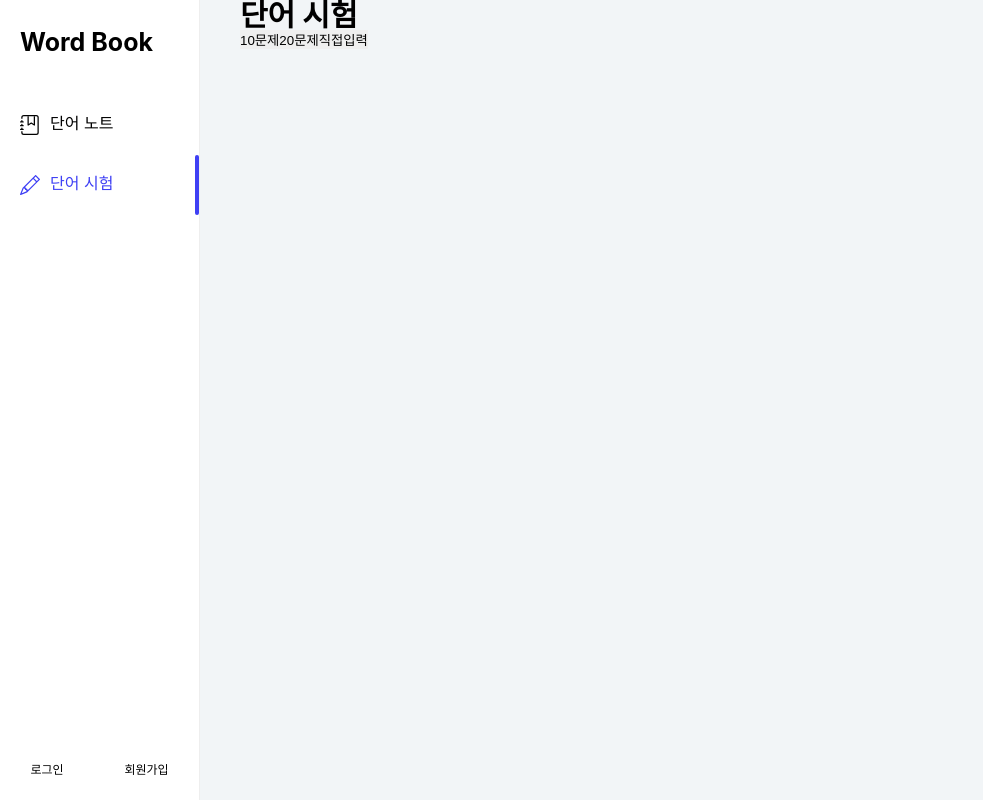
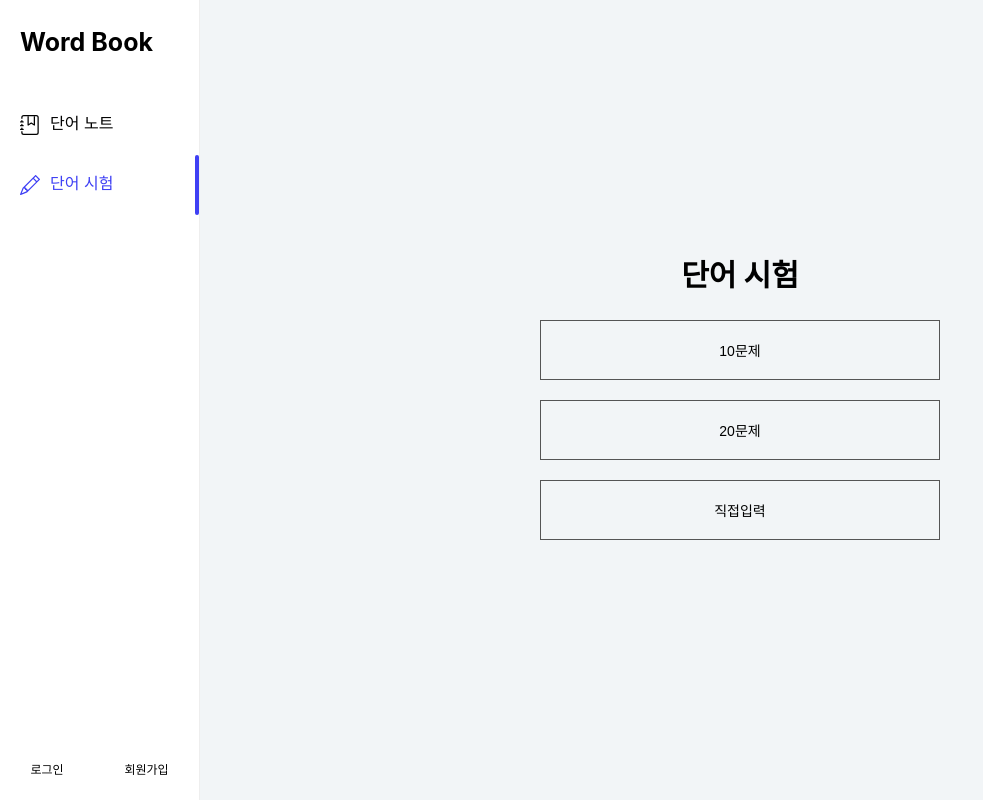
Before and after one commit to Shape2ee/Word-book, a React (Vite) app: page /test in a window 1280 px wide. Shown: the whole page, without its empty margins (0-983 px from the left). Built offline with nearby package versions, Linux system fonts and the light colour scheme; a web font is replaced by a local one.

Commit message:
Markup: Add wordtest page style

```diff
--- a/src/pages/WordTest/index.tsx
+++ b/src/pages/WordTest/index.tsx
@@ -6,6 +6,7 @@ import Modal from '@components/Modal';
 import { countNumber } from '@customModules/gameSlice';
 import { useAppDispatch } from '@hooks/reduxHooks';
 import { useNavigate } from 'react-router-dom';
+import Button from '@components/Button'
 
 const WordTest = () => {
   const [isModal,  setModal] = useState<boolean>(false)
@@ -46,12 +47,12 @@ const WordTest = () => {
     <div className={$.word_test_container}>
       {isModal && <Modal text={`${ModalText} 문제의 단어 시험을 보시겠습니까?`} onCLick={handleModalClick}/>}
       <Wrapper>
-        <div>
+        <div className={$.word_test_wrapper}>
           <Title text='단어 시험'/>
-          <div>
-            <button onClick={handleTestNumber}>10문제</button>
-            <button onClick={handleTestNumber}>20문제</button>
-            <button onClick={handleTestNumber}>직접입력</button>
+          <div className={$.button_wrap}>
+            <Button onClick={handleTestNumber} text='10문제' border width  height6 />
+            <Button onClick={handleTestNumber} text='20문제' border width  height6 />
+            <Button onClick={handleTestNumber} text='직접입력' border width  height6 />
           </div>
         </div>
       </Wrapper>
--- a/src/pages/WordTest/wordTest.module.scss
+++ b/src/pages/WordTest/wordTest.module.scss
@@ -3,4 +3,37 @@
 .word_test_container {
   width: 100%;
   height: 100vh;
+
+  .word_test_wrapper {
+    display: flex;
+    flex-direction: column;
+    justify-content: center;
+    align-items: center;
+    width: 100%;
+    height: 100%;
+  }
+
+  .button_wrap {
+    display: flex;
+    flex-direction: column;
+    gap: 2rem;
+    margin-top: 3rem;
+    width: 100%;
+    max-width: 400px;
+
+    button {
+      transition: background 0.3s, color 0.3s;
+    }
+    button:hover {
+      background-color: var(--color-main);
+      color: #fff;
+    }
+  }
 }
+
+
+@media screen and (max-width: 768px) {
+  .word_test_container {
+    height: calc(100vh - 10rem);
+  }
+}
```
